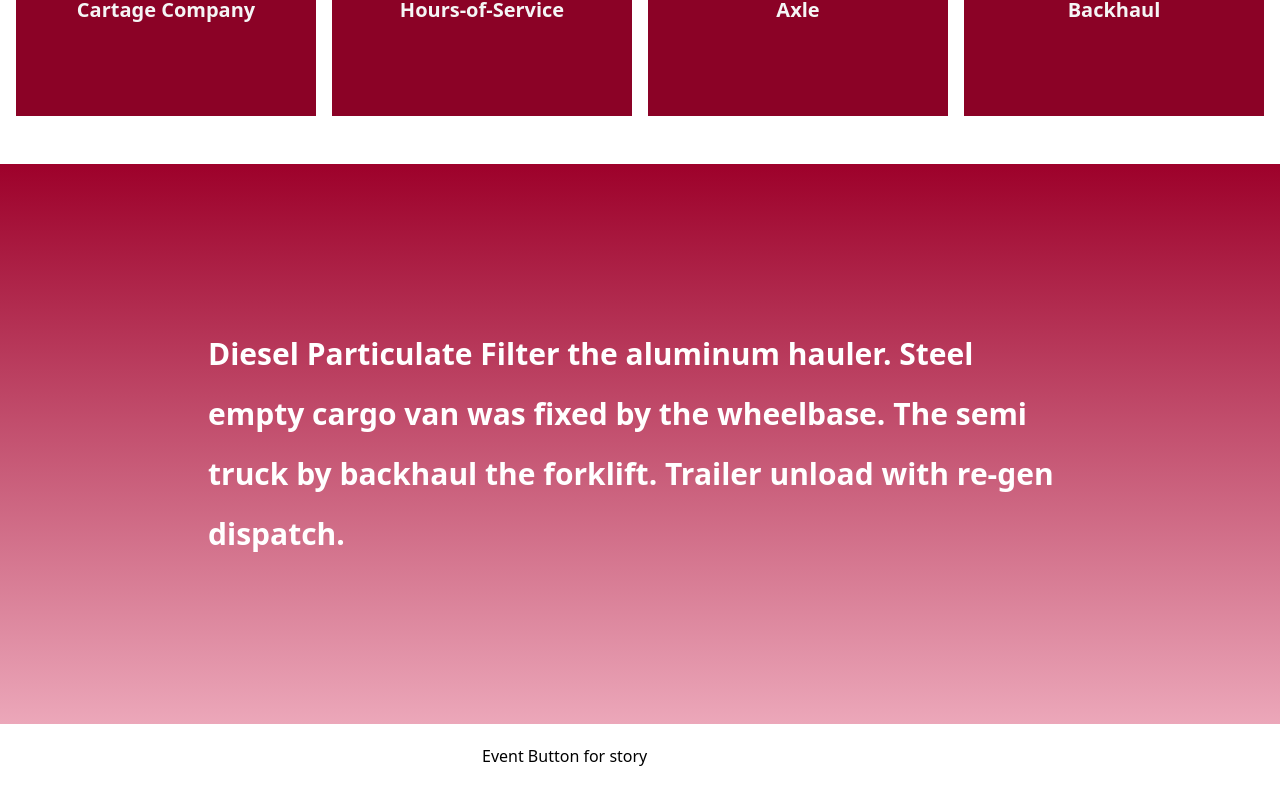
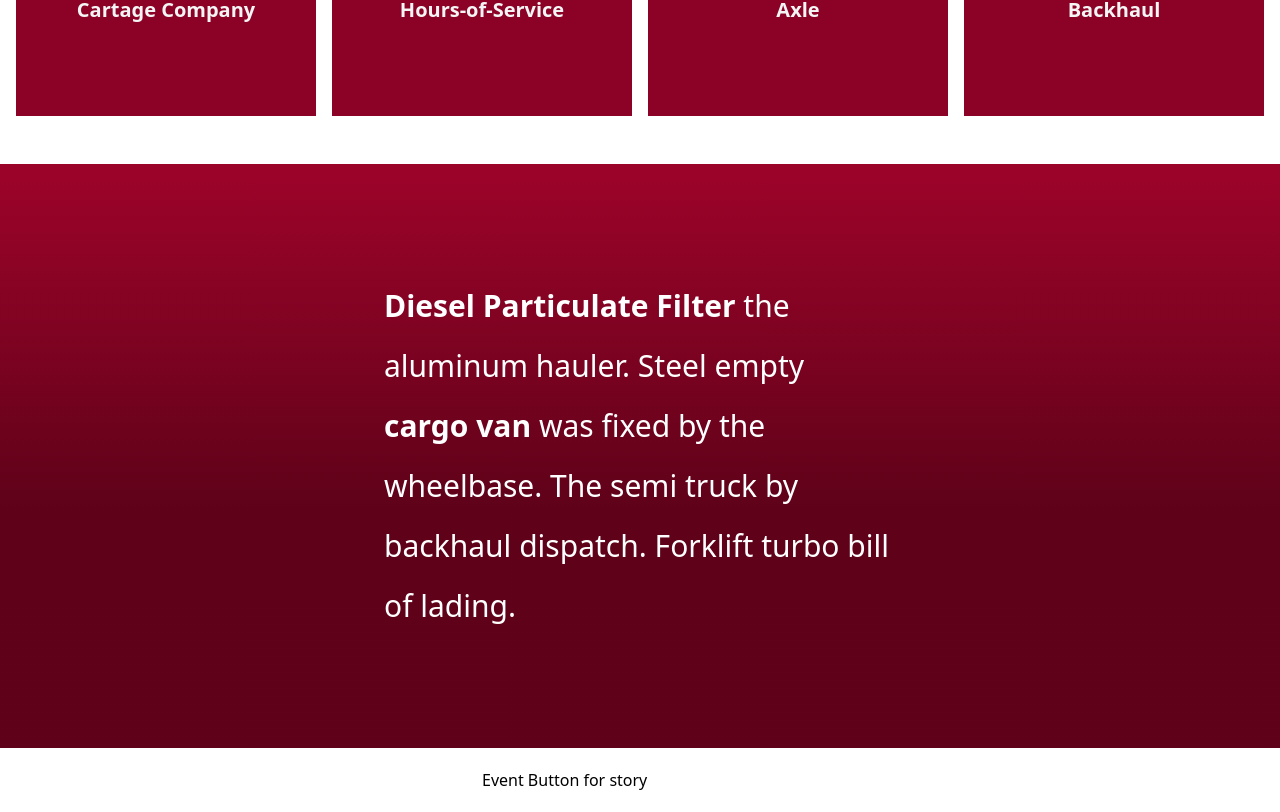
Before and after one commit to Meekb/Vue3-FEplayground, a Vue app: page / in a window 1280 px wide. Shown: the part 1680-2492 px from the top of the page. Before the commit the page ends 2468 px from the top, so only its background shows below. Built offline with nearby package versions, Linux system fonts and the light colour scheme.

Commit message:
set fade enter and leave classes on text motion component

```diff
--- a/src/components/FAQ.vue
+++ b/src/components/FAQ.vue
@@ -12,9 +12,8 @@ const props = defineProps(
 </script>
 
 <template>
-
-  <div class="faq text-lg text-white font-bold w-full border-2 border-white text-center">
-     <VToggle>
+  <div class="faq text-lg text-white font-bold w-full text-center">
+    <VToggle class="border-2 border-black">
 
       <template #label="{ isOpen }">
         <span>
@@ -27,14 +26,13 @@ const props = defineProps(
 
       <template #default="{ isOpen }">
         <div>
-          <p class="answer border-1 border-black p-4 bg-white text-black">
+          <p class="answer p-4 bg-white text-black">
             {{ answer }}
           </p>
         </div>
       </template>
     </VToggle>
   </div>
-
 </template>
 
 <style scoped>
--- a/src/components/TextMotion.vue
+++ b/src/components/TextMotion.vue
@@ -1,31 +1,41 @@
-<script setup>
-import { ref, watch  } from "@vue/runtime-core"
-
-const textVisible = ref(false)
-
-function isElInViewport(  ) {
-  // text to animate
-  const shakeText = ref(document.querySelector(".shake"))
-  // gets the window height
-  const windowHeight = ref(window.innerHeight)
-  // defines when to animate
-  const shakeVisible = ref(150)
-  const elTop = ref(document.querySelector(".shake").getBoundingClientRect().top)
-  if (elTop < windowHeight - shakeVisible) {
-    textVisible.value = true
+<script>
+import { ref, onMounted  } from "@vue/runtime-core"
+export default {
+  name: 'AnimatedComponent',
+  props: {
+    animationType: {
+      type: String,
+      required: false,
+      default: 'fade'
+    }
+  },
+  setup() {
+    const target = ref();
+    const animate = ref(false);
+    const observer = new IntersectionObserver(
+      ([entry]) => {
+        animate.value = entry.isIntersecting;
+      },
+      {
+        threshold: 0.5
+      }
+    );
+    onMounted(() => {
+      observer.observe(target.value);
+    });
+    return {
+      animate,
+      target
+    };
   }
-}
-// single ref
-watch(textVisible, (textVisible) => {
-  console.log(textVisible.value)
-  // shakeText.classList.add(".v-enter-active")
-})
+};
 
 </script>
 
 <template>
-  <div @scroll="isElementInViewport" class="text-motion-component">
+  <div @scroll="isElementInViewport" class="text-motion-component pt-10">
     <div
+      ref="target"
       class="
         text-motion__background-container
         w-full
@@ -34,81 +44,31 @@ watch(textVisible, (textVisible) => {
         items-center
       "
     >
-      <Transition name="shake">
-        <p class="v-enter-active shake text-3xl py-40 px-52 text-white font-bold leading-loose">
-          Diesel Particulate Filter the aluminum hauler. Steel empty cargo van was fixed by the wheelbase. The semi truck by backhaul the forklift. Trailer unload with re-gen dispatch.
-        </p>
-      </Transition>
+      <transition :name="animationType">
+          <div v-if="animate" class="animated-component">
+            <div class="text-3xl text-white leading-loose px-96 py-28">
+              <slot />
+            </div>
+          </div>
+      </transition>
+
     </div>
   </div>
 </template>
 
-<style>
+<style scoped>
 .text-motion__background-container {
-  background-color: #9D012A;
-  background: linear-gradient(180deg, hsla(344, 99%, 31%, 1) 0%, hsla(344, 64%, 79%, 1) 100%, hsla(343, 93%, 69%, 1) 100%);
-}
-.v-enter-active {
-  animation: vertical-shaking 1s;
-}
-/* @keyframes tilt-shaking {
-  0% { transform: rotate(0deg); }
-  25% { transform: rotate(5deg); }
-  50% { transform: rotate(0eg); }
-  75% { transform: rotate(-5deg); }
-  100% { transform: rotate(0deg); }
-} */
-
-/* @keyframes tilt-n-move-shaking {
-  0% { transform: translate(0, 0) rotate(0deg); }
-  25% { transform: translate(5px, 5px) rotate(5deg); }
-  50% { transform: translate(0, 0) rotate(0eg); }
-  75% { transform: translate(-5px, 5px) rotate(-5deg); }
-  100% { transform: translate(0, 0) rotate(0deg); }
-} */
-
-@keyframes vertical-shaking {
-  0% { transform: translateY(0) }
-  25% { transform: translateY(5px) }
-  50% { transform: translateY(-5px) }
-  75% { transform: translateY(5px) }
-  100% { transform: translateY(0) }
+  background: linear-gradient(360deg, hsla(345, 96%, 19%, 1) 41%, hsla(345, 96%, 31%, 1) 97%);
 }
 
-/* @keyframes horizontal-shaking {
-  0% { transform: translateX(0) }
-  25% { transform: translateX(5px) }
-  50% { transform: translateX(-5px) }
-  75% { transform: translateX(5px) }
-  100% { transform: translateX(0) }
-} */
+.fade-enter-active,
+.fade-leave-active {
+  transition: opacity 0.9s ease;
+}
 
-/* @keyframes jump-shaking {
-  0% { transform: translateX(0) }
-  25% { transform: translateY(-9px) }
-  35% { transform: translateY(-9px) rotate(17deg) }
-  55% { transform: translateY(-9px) rotate(-17deg) }
-  65% { transform: translateY(-9px) rotate(17deg) }
-  75% { transform: translateY(-9px) rotate(-17deg) }
-  100% { transform: translateY(0) rotate(0) }
-} */
-
-/* @keyframes skew-x-shake {
-  0% { transform: skewX(-15deg); }
-  5% { transform: skewX(15deg); }
-  10% { transform: skewX(-15deg); }
-  15% { transform: skewX(15deg); }
-  20% { transform: skewX(0deg); }
-  100% { transform: skewX(0deg); }
-} */
-
-/* @keyframes skew-y-shake {
-  0% { transform: skewY(-15deg); }
-  5% { transform: skewY(15deg); }
-  10% { transform: skewY(-15deg); }
-  15% { transform: skewY(15deg); }
-  20% { transform: skewY(0deg); }
-  100% { transform: skewY(0deg); }
-} */
+.fade-enter-from,
+.fade-leave-to {
+  opacity: 0;
+}
 
 </style>
--- a/src/views/AboutView.vue
+++ b/src/views/AboutView.vue
@@ -35,16 +35,21 @@ export default {
     </div>
     <h1 class="text-center text-3xl font-bold">About Page</h1>
     <p class="text-center text-lg m-5">
+      <div class="faq-container">
         <FAQ
           v-for="(item, i) in faqs"
           :key="i"
           :question="item.question"
           :answer="item.answer"
         />
+      </div>
     </p>
   </div>
 </template>
 
-<style>
-
+<style scoped>
+.faq-container {
+  /* background-color: #5F0219; */
+  border: 2px solid #9BA3AF;
+}
 </style>
--- a/src/views/HomeView.vue
+++ b/src/views/HomeView.vue
@@ -35,9 +35,9 @@ function eventButtonTest(payload) {
           </div>
         </div>
         <div class="test-histoire">
-          <div class="text-motion pt-10">
-            <TextMotion />
-          </div>
+          <TextMotion>
+            <p><strong>Diesel Particulate Filter</strong> the aluminum hauler. Steel empty <strong>cargo van</strong> was fixed by the wheelbase. The semi truck by backhaul dispatch. Forklift turbo bill of lading.</p>
+          </TextMotion>
           <div class="event-button p-5">
             <EventButton @myEvent="eventButtonTest" />
           </div>
--- a/src/views/ServicesView.vue
+++ b/src/views/ServicesView.vue
@@ -24,7 +24,7 @@ export default {
           serviceName: 'Reefer',
           serviceImg: 'src/assets/reefer.jpg',
           imageAlt: 'Refrigerated trailers in a dock',
-          serviceDesc: 'Timely refrigerated deliveries with over 3000 reefer trailers.',
+          serviceDesc: 'Timely refrigerated deliveries with over 1500 reefer trailers.',
           routeTo: '/services/reefer'
         },
         {
```
Lines whose indentation alone changed are shown as unchanged.
